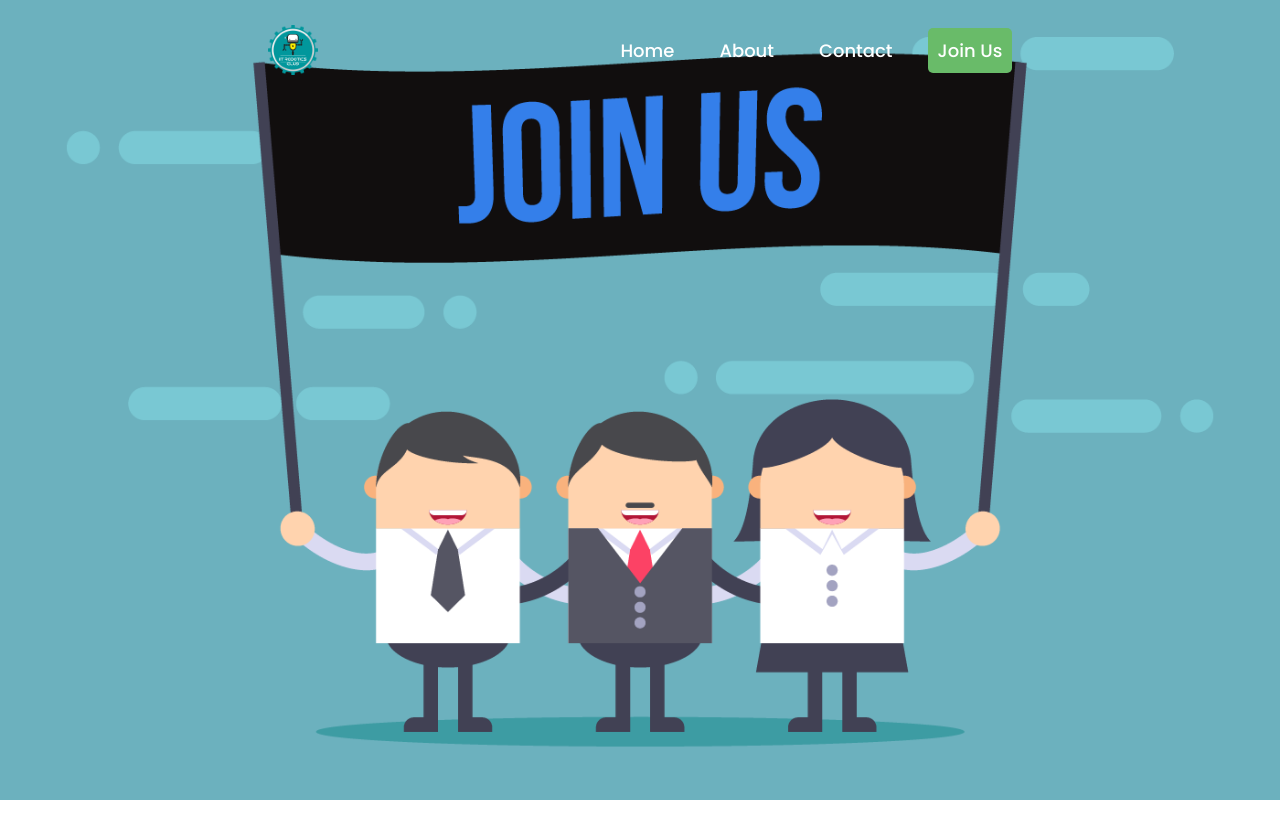
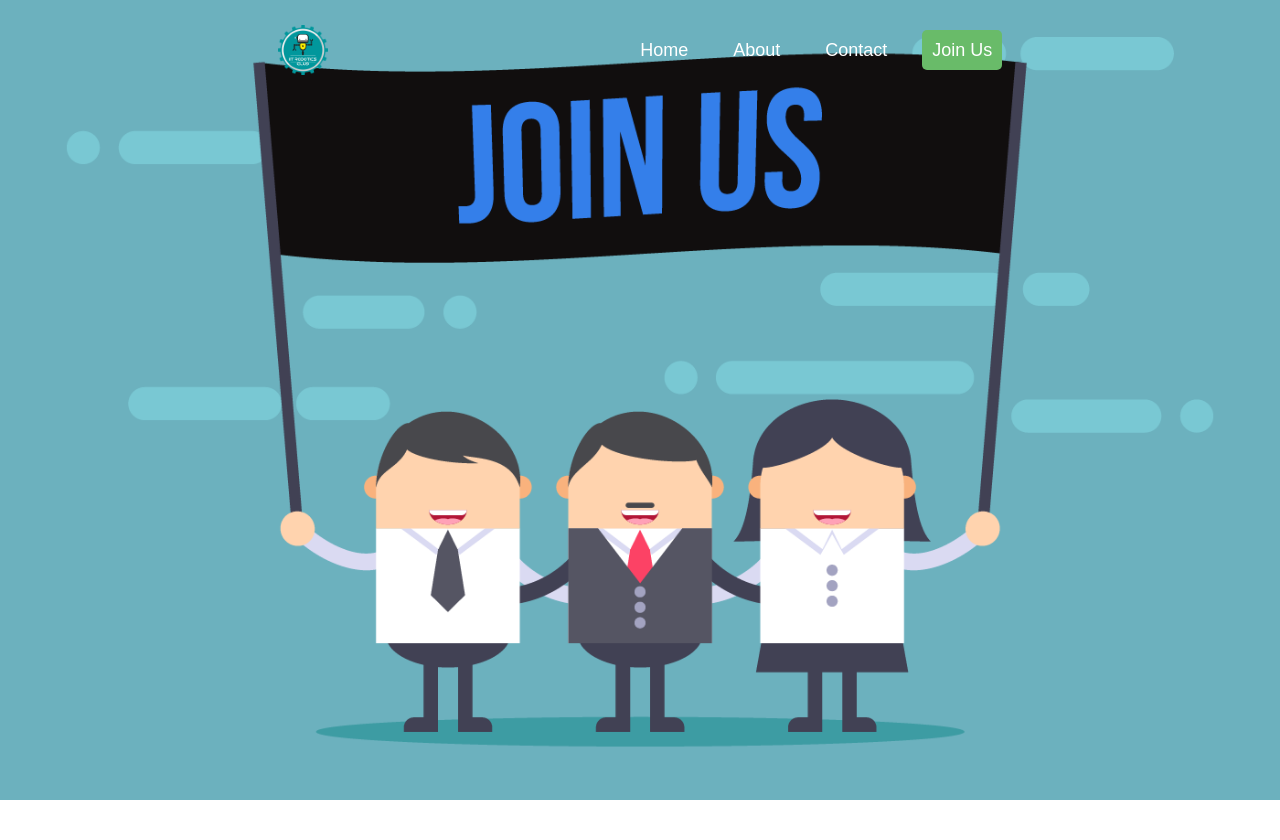
Before and after one commit to HaythamGharam/Robotics-Web, a PHP site: page /joinus.php in a window 1280 px wide. Shown: the top 840 px of the page. Run offline with PHP 8.4, Linux system fonts and the light colour scheme; some libraries are stand-ins or nearby versions.

Commit message:
font changed

```diff
--- a/join.css
+++ b/join.css
@@ -3,7 +3,7 @@
   margin: 0;
   padding: 0;
   box-sizing: border-box;
-  font-family: "Poppins", sans-serif;
+  font-family: "arial", sans-serif;
 }
 
 :root {
```
